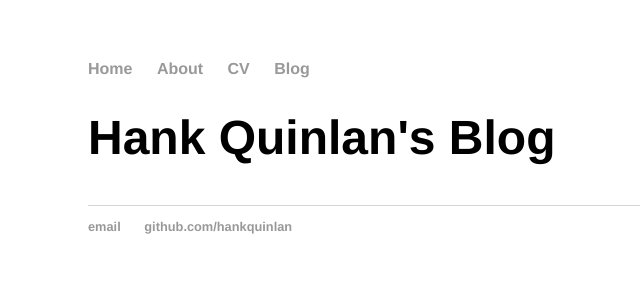
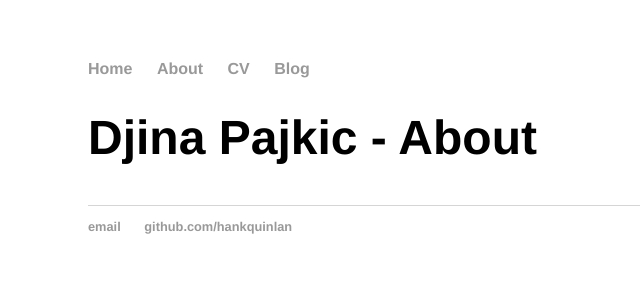
Before and after one commit to pajkicdj/pajkicdj.github.io, a Jekyll site: the page built from about/index.html, in a window 1280 px wide. Shown: the top 300 px of the page, without its empty margins (104-744 px from the left). Built offline with Jekyll 4.4.1, drawn with Linux system fonts in a browser that asks for light colours.

Commit message:
Update index.html

```diff
--- a/about/index.html
+++ b/about/index.html
@@ -1,6 +1,6 @@
 ---
 layout: default
-title: Hank Quinlan's Blog
+title: Djina Pajkic - About
 ---
 	<h1>{{ page.title }}</h1>
 	<ul class="posts">
```
